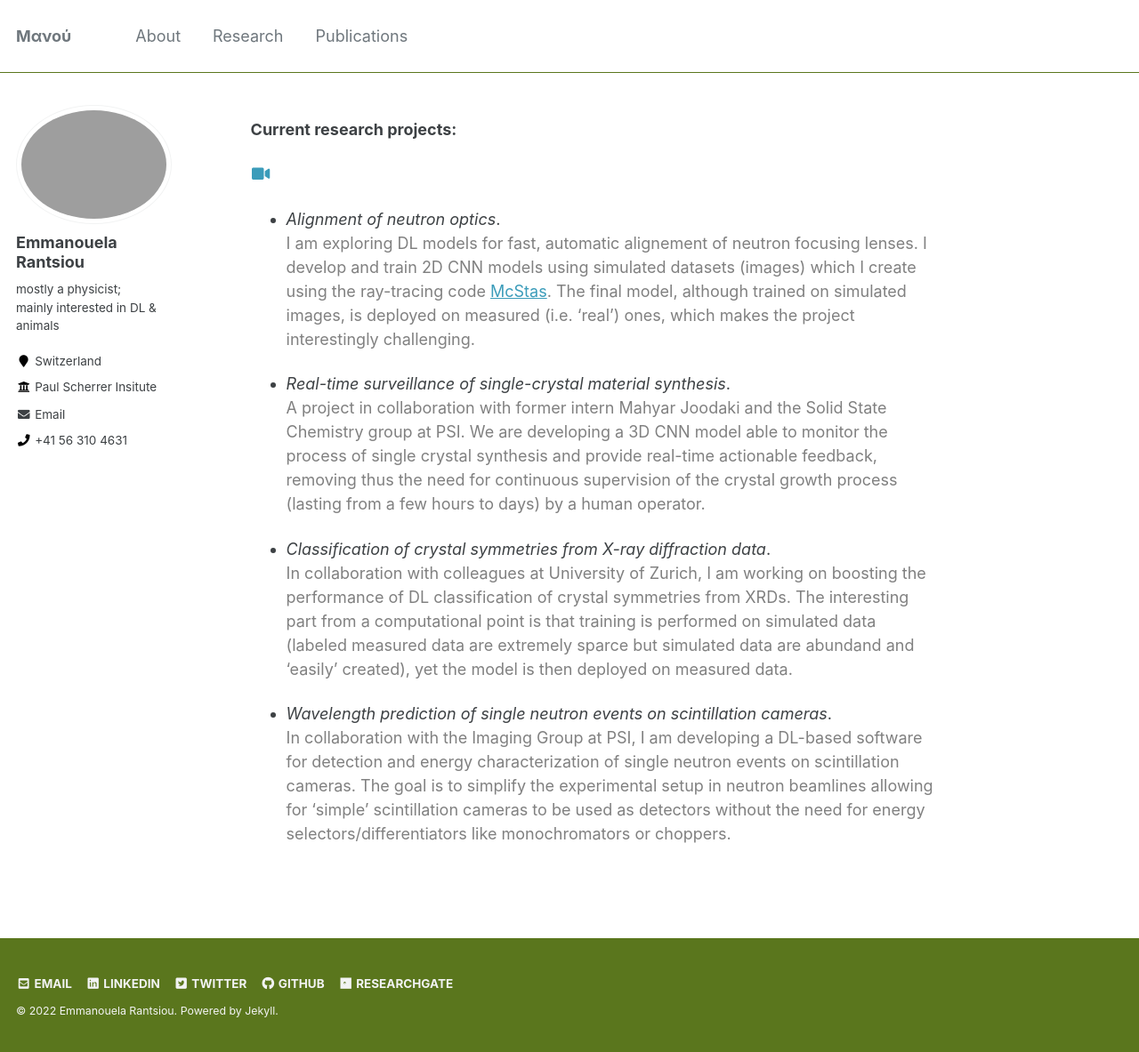
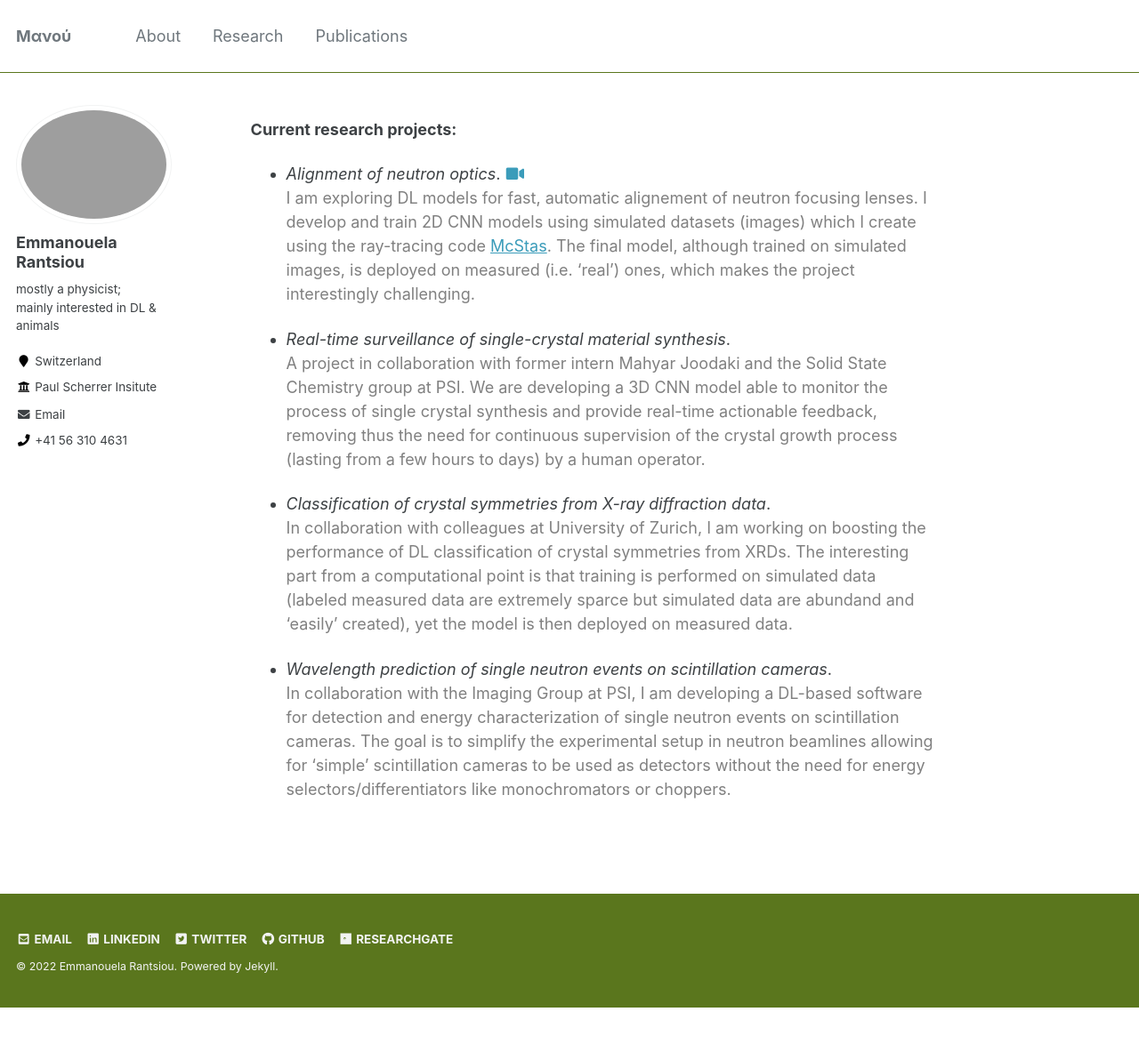
Before and after one commit to emmarant/emmarant.github.io, a Jekyll site: the page built from _pages/research.md, in a window 1280 px wide and 1183 px high. Shown: the whole window at 89% size. Built offline with Jekyll 4.4.1, drawn with Linux system fonts in a browser that asks for light colours.

Commit message:
Update research.md

```diff
--- a/_pages/research.md
+++ b/_pages/research.md
@@ -9,10 +9,9 @@ author_profile: true
 
 **Current research projects:**
 
-[<i class="fas fa-fw fa-video" aria-hidden="true"></i>]({% link _pages/adl_movie.md %})
 
-
-- _Alignment of neutron optics_. <br> <span style="color:gray">I am exploring DL models for fast, automatic alignement of neutron focusing lenses.
+- _Alignment of neutron optics_. [<i class="fas fa-fw fa-video" aria-hidden="true"></i>]({% link _pages/adl_movie.md %})
+<br> <span style="color:gray">I am exploring DL models for fast, automatic alignement of neutron focusing lenses.
 I develop and train 2D CNN models using simulated datasets (images) which I create using the ray-tracing code <a href="https://www.mcstas.org">McStas</a>.
 The final model, although trained on simulated images, is deployed on measured (i.e. 'real') ones, which makes the project interestingly challenging.</span>
 
```
